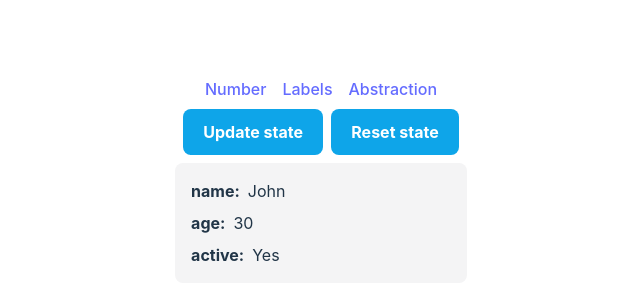
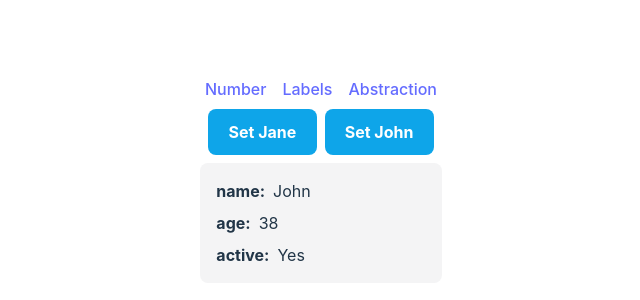
Before and after one commit to luismartinezs/rxjs-react, a React (Vite) app: page /abstraction in a window 1280 px wide. Shown: the part 220-520 px from the top of the page, without its empty margins (319-959 px from the left). Built offline with nearby package versions, Linux system fonts and the light colour scheme.

Commit message:
chore: more meaningful button labels

```diff
--- a/src/examples/abstraction/StateUpdater.tsx
+++ b/src/examples/abstraction/StateUpdater.tsx
@@ -17,13 +17,13 @@ export default function StateUpdater() {
         className="bg-sky-500 hover:bg-sky-600 text-white font-bold"
         onClick={() => handleUpdate()}
       >
-        Update state
+        Set Jane
       </button>
       <button
         className="bg-sky-500 hover:bg-sky-600 text-white font-bold"
         onClick={() => handleReset()}
       >
-        Reset state
+        Set John
       </button>
     </div>
   );
--- a/src/examples/abstraction/store.ts
+++ b/src/examples/abstraction/store.ts
@@ -7,7 +7,7 @@ const subject = new Subject<State>();
 
 const initialState = {
   name: "John",
-  age: 30,
+  age: 38,
   active: true,
 };
 
```
